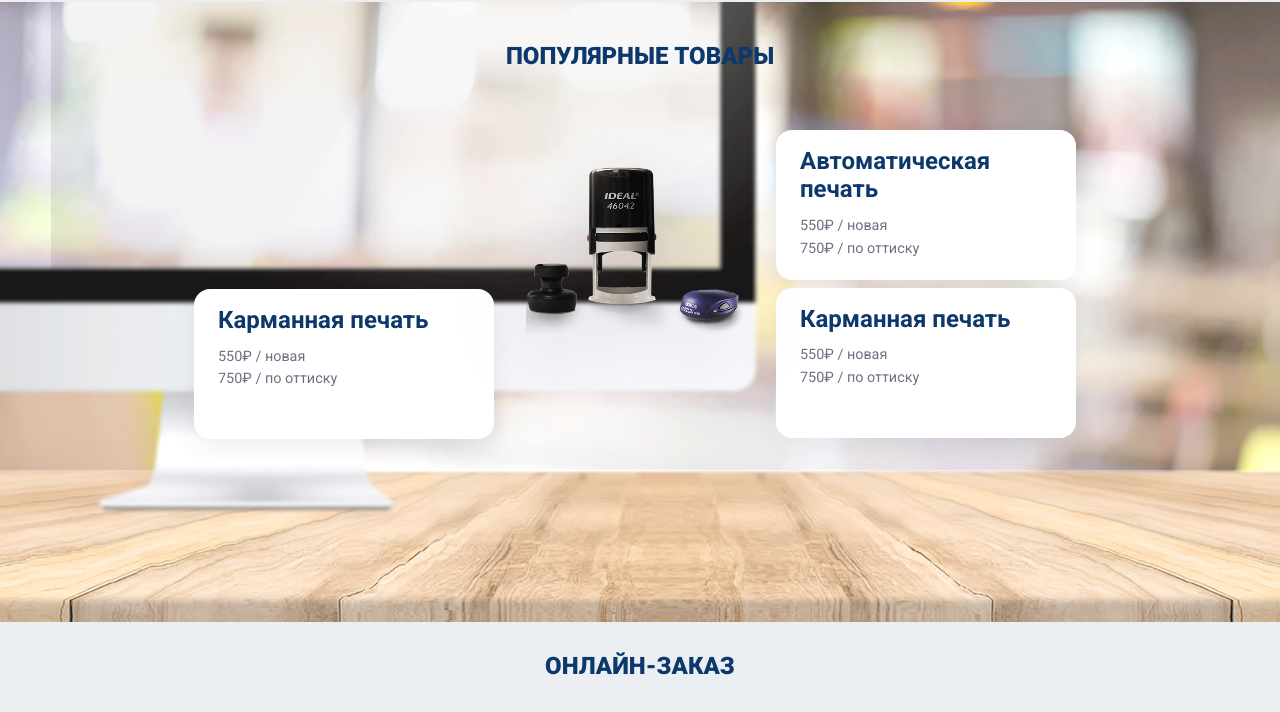
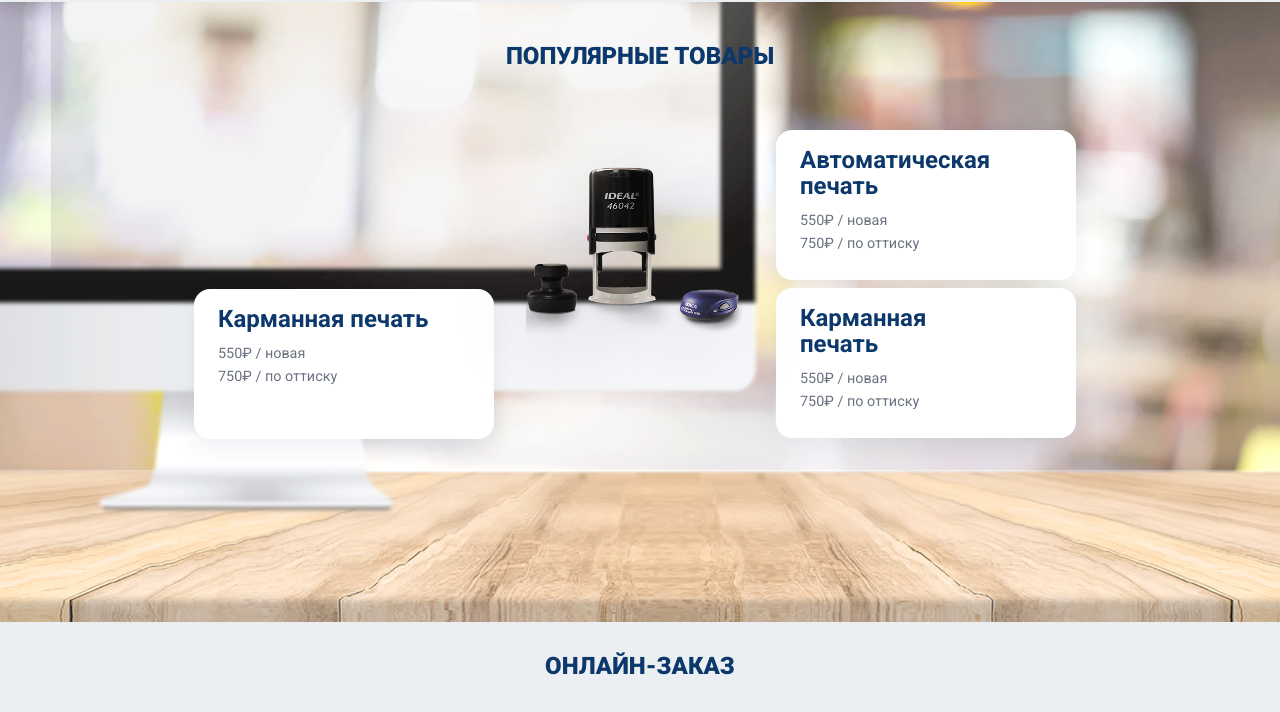
Before and after one commit to 12programmer12/labs, a plain HTML site: page index.html in a window 1280 px wide. Shown: the part 1645-2357 px from the top of the page. Drawn offline with Linux system fonts and the light colour scheme.

Commit message:
feat(popular): the final version of the layout of the popular products section

```diff
--- a/css/popular.css
+++ b/css/popular.css
@@ -74,7 +74,7 @@
   font-size: 1.5rem;
   font-weight: 700;
   color: #0d386b;
-  line-height: 1.2;
+  line-height: 1.1;
   word-break: break-word;
 }
 
--- a/index.html
+++ b/index.html
@@ -308,13 +308,13 @@
                     <div class="popular__col-right">
 
                         <article class="popular-card">
-                          <h3 class="popular-card__title">Автоматическая печать</h3>
+                          <h3 class="popular-card__title">Автоматическая <br> печать</h3>
                           <p class="popular-card__price">550₽ / новая</p>
                           <p class="popular-card__price">750₽ / по оттиску</p>
                         </article>
 
                         <article class="popular-card">
-                          <h3 class="popular-card__title">Карманная печать</h3>
+                          <h3 class="popular-card__title">Карманная <br> печать</h3>
                           <p class="popular-card__price">550₽ / новая</p>
                           <p class="popular-card__price">750₽ / по оттиску</p>
                         </article>
```
